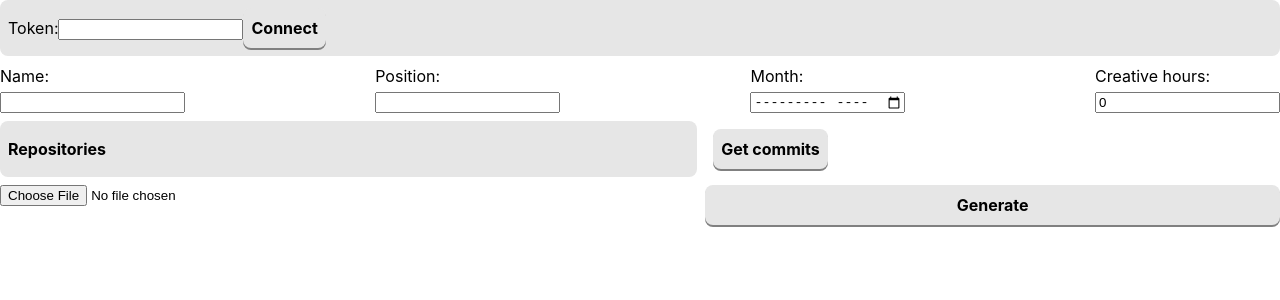
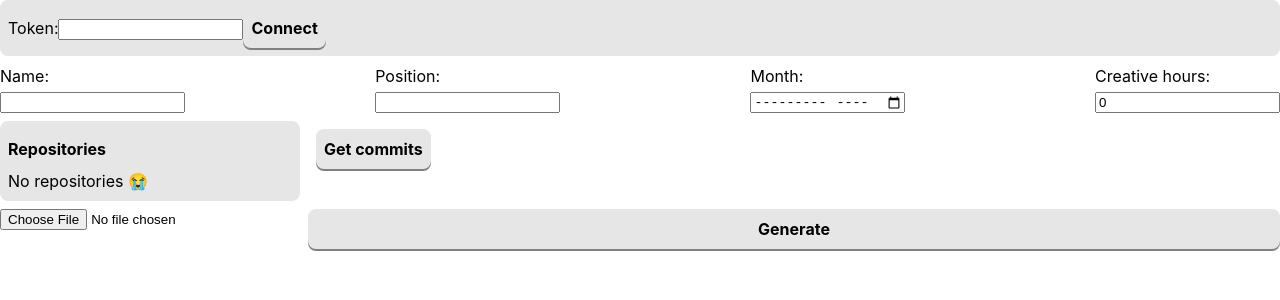
Before and after one commit to lawfx/pan-protocol, a React (Vite) app: page / in a window 1280 px wide. Shown: the top 300 px of the page. Built offline with nearby package versions, Linux system fonts and the light colour scheme.

Commit message:
moved repo fetch logic inside repositories component, sorting repos by last updated and some styling changes

```diff
--- a/src/App.tsx
+++ b/src/App.tsx
@@ -35,22 +35,11 @@ export default function App() {
   });
   const [file, setFile] = React.useState<string | ArrayBuffer | null>();
 
-  const { user, getRepos } = React.useContext(GitHubContext);
-
   console.log(repos, data);
 
-  React.useEffect(() => {
-    async function fetchRepos() {
-      const t = await getRepos();
-      if (!!t?.data) {
-        setRepos(t.data.map((d: any) => ({ repo: d, selected: false })));
-        console.log(t.data);
-      }
-    }
-
-    fetchRepos();
-  }, [user]);
-
+  function handleReposUpdated(repos: any[]) {
+    setRepos(repos.map((d: any) => ({ repo: d, selected: false })));
+  }
 
   function selectRepo(id: string) {
     setRepos(repos => repos.map(r => {
@@ -165,7 +154,7 @@ export default function App() {
       </LoginWrapper>
       <FileInput onFileUpload={handleUploadDocument} allowedTypes={['application/vnd.openxmlformats-officedocument.wordprocessingml.document']} />
       <RepositoriesWrapper>
-        <Repositories repos={repos} selectRepo={selectRepo} unselectRepo={unselectRepo} />
+        <Repositories repos={repos} onReposUpdated={handleReposUpdated} selectRepo={selectRepo} unselectRepo={unselectRepo} />
       </RepositoriesWrapper>
       <DataWrapper>
         <Data data={data} setName={setName} setDate={setDate} setHours={setHours} setPosition={setPosition} />
@@ -180,6 +169,7 @@ export default function App() {
 
 const Wrapper = styled.main`
   display: grid;
+  grid-template-columns: 300px 1fr;
   grid-template-areas:
   "login login"
   "data data"
--- a/src/Repositories/Repositories.tsx
+++ b/src/Repositories/Repositories.tsx
@@ -1,6 +1,23 @@
+import React from "react";
 import styled from "styled-components";
+import { GitHubContext } from "../GithubProvider/GithubProvider";
 
-export default function Repositories({ repos, selectRepo, unselectRepo }: { repos: any[], selectRepo: (id: string) => void, unselectRepo: (id: string) => void }) {
+export default function Repositories({ repos, onReposUpdated, selectRepo, unselectRepo }: { repos: any[], onReposUpdated: (repos: any[]) => void, selectRepo: (id: string) => void, unselectRepo: (id: string) => void }) {
+
+  const { user, getRepos } = React.useContext(GitHubContext);
+
+  React.useEffect(() => {
+    let valid = true;
+    async function fetchRepos() {
+      const t = await getRepos();
+      if (!t?.data || !valid) return;
+      onReposUpdated(t.data);
+    }
+
+    fetchRepos();
+
+    return () => { valid = false; };
+  }, [user]);
 
   function handleClickRepo(id: string) {
     const repo = repos.find(r => r.repo.id === id);
@@ -15,13 +32,14 @@ export default function Repositories({ repos, selectRepo, unselectRepo }: { repo
   return (
     <Wrapper>
       <ReposLabel>Repositories</ReposLabel>
-      <Repos>
+      {!repos.length && <p>No repositories 😭</p>}
+      {!!repos.length && <Repos>
         {repos.map(r => (
           <Repo type='button' selected={r.selected} key={r.repo.id} onClick={() => handleClickRepo(r.repo.id)}>
             {r.repo.full_name}
           </Repo>
         ))}
-      </Repos>
+      </Repos>}
     </Wrapper>
   )
 }
@@ -39,8 +57,8 @@ const ReposLabel = styled.h4`
 `;
 
 const Repos = styled.section`
-  display: grid;
-  grid-template-columns: repeat(2, 1fr);
+  display: flex;
+  flex-direction: column;
   gap: 8px;
 `;
 
--- a/src/hooks/useGithub.ts
+++ b/src/hooks/useGithub.ts
@@ -19,7 +19,9 @@ export default function useGithub() {
   async function getRepos() {
     if (!octokit) return [];
 
-    return octokit.rest.repos.listForAuthenticatedUser();
+    return octokit.rest.repos.listForAuthenticatedUser({
+      sort: 'pushed'
+    });
   }
 
   async function getCommits(repos: string[]) {
@@ -57,24 +59,9 @@ export default function useGithub() {
       author: user.login,
       since: '2022-03-01',//getBeginningOfMonth(date),
       until: '2022-03-31',//getEndOfMonth(date),
-      per_page: 100
     });
     return data;
   }
-
-  // async function getCommitData(commit: any, repo: string) {
-  //   const m = commit.commit.message.match(/(?<title>.+) (\(#(?<num>\d+)\))/);
-  //   if (!m?.groups.num) {
-  //     console.log(`Skipping commit ${commit.sha.substring(0, 7)}, message is not matching template.`);
-  //     return;
-  //   }
-  //   return {
-  //     title: m.groups.title,
-  //     num: m.groups.num,
-  //     sha: commit.sha.substring(0, 7),
-  //     repo: repo.split('/')[1]
-  //   };
-  // }
 
   function getBeginningOfMonth(protocolDate: string): string {
     const [month, year] = protocolDate.split('/');
```
